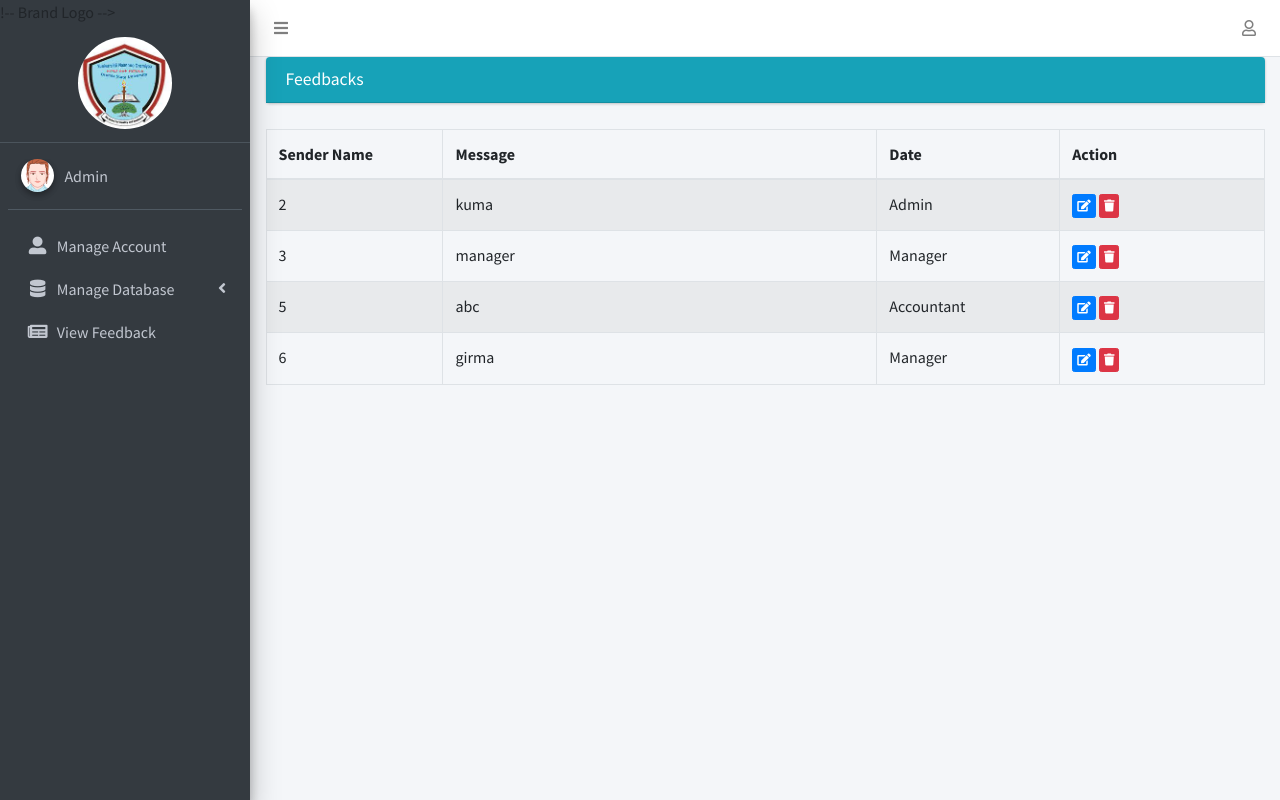
After one commit to KumaTelila/creadit-and-saving, a PHP site: page /view-feedback.php in a window 1280 px wide. The commit adds this page. Run offline with PHP 8.4, Linux system fonts and the light colour scheme; a user stored in the database is signed in; data comes from the database, SQL or seed files in the repository; some libraries are stand-ins or nearby versions.

Commit message:
veiw-feedback done

```diff
--- a/create-account.php
+++ b/create-account.php
@@ -115,9 +115,9 @@ if (isset($_POST['submit'])) {
                                         <table id="table_stud" class="table table-bordered table-striped dataTable no-footer" style="margin-top: 10px;" role="grid" aria-describedby="table_stud_info">
                                             <thead>
                                                 <tr role="row">
-                                                    <th style="width: 22.5521px;" class="sorting_asc" tabindex="0" aria-controls="table_stud" rowspan="1" colspan="1" aria-sort="ascending" aria-label="No.: activate to sort column descending">No.</th>
-                                                    <th class="sorting" tabindex="0" aria-controls="table_stud" rowspan="1" colspan="1" aria-label="Name: activate to sort column ascending" style="width: 297.691px;">Username</th>
-                                                    <th class="sorting" tabindex="0" aria-controls="table_stud" rowspan="1" colspan="1" aria-label="Status: activate to sort column ascending" style="width: 207.188px;">User Type</th>
+                                                    <th style="width: 122.5521px;" class="sorting_asc" tabindex="0" aria-controls="table_stud" rowspan="1" colspan="1" aria-sort="ascending" aria-label="No.: activate to sort column descending">No.</th>
+                                                    <th class="sorting" tabindex="0" aria-controls="table_stud" rowspan="1" colspan="1" aria-label="Name: activate to sort column ascending" style="width: 397.691px;">Username</th>
+                                                    <th class="sorting" tabindex="0" aria-controls="table_stud" rowspan="1" colspan="1" aria-label="Status: activate to sort column ascending" style="width: 407.188px;">User Type</th>
                                                     <th class="sorting" tabindex="0" aria-controls="table_stud" rowspan="1" colspan="1" aria-label="Action: activate to sort column ascending" style="width: 244.201px;">Action</th>
                                                 </tr>
                                             </thead>
--- a/inc/admin_side.php
+++ b/inc/admin_side.php
@@ -1,7 +1,7 @@
 <?php
- if(! isset($_SESSION['admin_id'])){
+if (!isset($_SESSION['admin_id'])) {
     header('location: index.php');
- }
+}
 ?>
 <aside class="main-sidebar sidebar-dark-primary elevation-4">
     <!-- Brand Logo -->
@@ -18,8 +18,6 @@
                 <a href="#" class="d-block">Admin</a>
             </div>
         </div>
-
-
         <!-- Sidebar Menu -->
         <nav class="mt-2">
             <ul class="nav nav-pills nav-sidebar flex-column" data-widget="treeview" role="menu" data-accordion="false">
@@ -49,8 +47,17 @@
                             </a>
                         </li>
 
+
                     </ul>
                 </li>
+                <li class="nav-item">
+                            <a href="view-feedback.php" class="nav-link">
+                                <i class="nav-icon fas fa-newspaper"></i>
+                                <p>
+                                View Feedback
+                                </p>
+                            </a>
+                        </li>
             </ul>
         </nav>
         <!-- /.sidebar-menu -->
--- /dev/null
+++ b/view-feedback.php
@@ -0,0 +1,104 @@
+<?php
+session_start();
+?>
+<!DOCTYPE html>
+<html lang="en">
+<?php include 'inc/header.php'; ?>
+
+<body class="hold-transition sidebar-mini layout-fixed">
+    <div class="wrapper">
+        <!-- Navbar -->
+        <?php include 'inc/nav.php'; ?>
+        <!-- /.navbar -->
+
+        <!-- Main Sidebar Container -->
+        <?php include 'inc/admin_side.php'; ?>
+        <!-- Content Wrapper. Contains page content -->
+        <div class="content-wrapper">
+            <!-- Content Header (Page header) -->
+            <!-- Main content -->
+            <section class="content">
+                <section class="content">
+                    <section class="content pb-1 ">
+                        <div class="container-fluid">
+                            <div class="card card-info">
+                                <div class="card-header">
+                                    <h3 class="card-title">Feedbacks</h3>
+                                </div>
+                            </div>
+                            <div id="table_stud_wrapper" class="dataTables_wrapper form-inline dt-bootstrap no-footer">
+                                <div class="row">
+                                    <div class="col-sm-12">
+                                        <table id="table_stud" class="table table-bordered table-striped dataTable no-footer" style="margin-top: 10px;" role="grid" aria-describedby="table_stud_info">
+                                            <thead>
+                                                <tr role="row">
+                                                    <th class="sorting_asc" tabindex="0" aria-controls="table_stud" rowspan="1" colspan="1" aria-sort="ascending" aria-label="No.: activate to sort column descending" style="width: 207.188px;">Sender Name</th>
+                                                    <th class="sorting" tabindex="0" aria-controls="table_stud" rowspan="1" colspan="1" aria-label="Name: activate to sort column ascending" style="width: 537.691px;">Message</th>
+                                                    <th class="sorting" tabindex="0" aria-controls="table_stud" rowspan="1" colspan="1" aria-label="Status: activate to sort column ascending" style="width: 207.188px;">Date</th>
+                                                    <th class="sorting" tabindex="0" aria-controls="table_stud" rowspan="1" colspan="1" aria-label="Action: activate to sort column ascending" style="width: 244.201px;">Action</th>
+                                                </tr>
+                                            </thead>
+                                            <tbody>
+                                                <?php
+                                                include './connect.php';
+                                                $sql =  "select *from accounts";
+                                                $result = mysqli_query($conn, $sql);
+                                                ?>
+                                                <?php
+                                                while ($rows = mysqli_fetch_assoc($result)) {
+
+                                                    if ($rows['is_admin'] == '1') {
+                                                        $type = "Admin";
+                                                    } else if ($rows['is_manager'] == '1') {
+                                                        $type = "Manager";
+                                                    } else if ($rows['is_accountant'] == '1') {
+                                                        $type = "Accountant";
+                                                    } else if ($rows['is_commite'] == '1') {
+                                                        $type = "Commite";
+                                                    }
+                                                ?>
+
+                                                    <tr>
+                                                        <td><?php echo $rows['id']; ?></td>
+                                                        <td><?php echo $rows['username']; ?></td>
+                                                        <td><?php echo $type; ?></td>
+                                                        <td>
+                                                            <a href="#">
+                                                                <button class="btn btn-primary btn-xs modal_edit">
+                                                                    <i class="fa fa-edit"></i>
+                                                                </button>
+                                                            </a>
+                                                            <a href="functions/delete.php">
+                                                                <button class="btn btn-danger btn-xs modal_edit" onclick="return confirm('Are You Sure You Went To Delete this User');">
+                                                                    <i class="fa fa-trash"></i>
+                                                                </button>
+                                                            </a>
+                                                        </td>
+                                                    </tr>
+                                                <?php
+                                                }
+                                                ?>
+                                            </tbody>
+                                        </table>
+                                    </div>
+                                </div>
+
+                            </div>
+                        </div>
+                    </section>
+                </section>
+            </section>
+            <!-- /.content -->
+        </div>
+        <!-- /.content-wrapper -->
+
+        <!-- Control Sidebar -->
+        <aside class="control-sidebar control-sidebar-dark">
+            <!-- Control sidebar content goes here -->
+        </aside>
+        <!-- /.control-sidebar -->
+    </div>
+    <?php include 'inc/js.php'; ?>
+</body>
+
+</html>
```
Also changed, not shown: createAccount.php (deleted).
